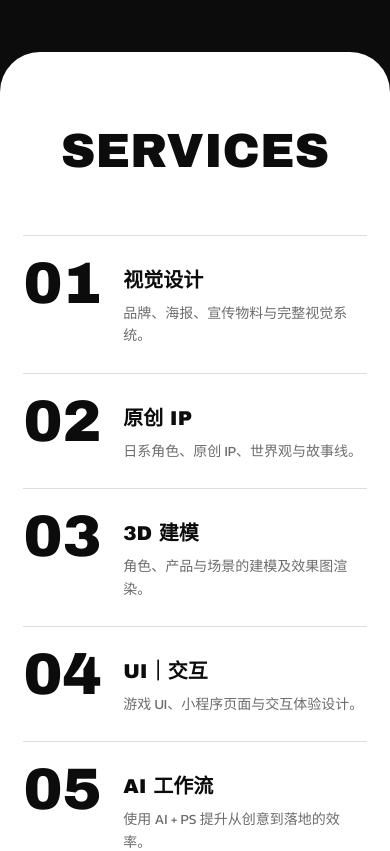
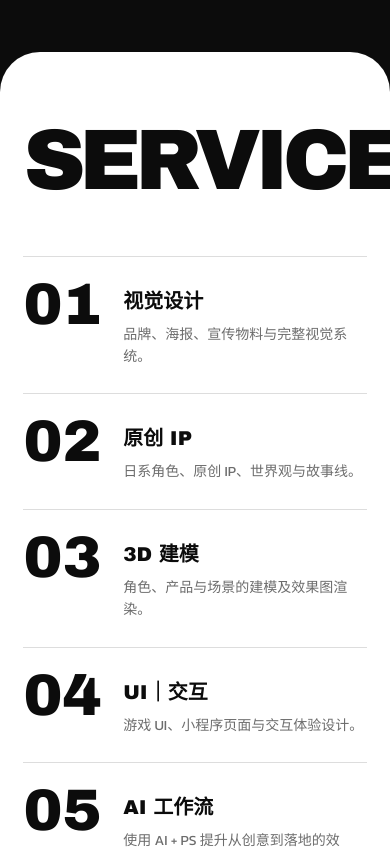
Before and after one commit to luminakwan/Portfolio, a React (Vite) app: page / in a window 390 px wide. Shown: the part 2620-3471 px from the top of the page. Built offline with nearby package versions, Linux system fonts and the light colour scheme.

Commit message:
Revert "Fit section headings within mobile layouts"
This reverts commit 63cf469a33ed61a1553fd67f868b1905d5c78fc0.

```diff
--- a/src/styles.css
+++ b/src/styles.css
@@ -75,15 +75,6 @@
 
 .hero-title .portrait-image{top:2%;bottom:auto;width:clamp(300px,39vw,560px);mix-blend-mode:normal;filter:none;z-index:2}.hero-bottom{position:absolute;bottom:7%;left:0;right:0;justify-content:center;text-align:center}.hero-bottom p{max-width:420px}.hero-title h1{position:relative;z-index:3}@media(max-width:700px){.hero-title .portrait-image{top:4%;width:72vw}.hero-bottom{bottom:4%}}
 
-@media (max-width:700px) {
-  .services h2,.projects>h2,.timeline h2 { font-size:48px;line-height:1;letter-spacing:0;width:auto;max-width:100%; }
-  .contact h2 { font-size:36px;line-height:1.05;letter-spacing:0;max-width:100%; }
-}
-@media (max-width:380px) {
-  .services h2,.projects>h2,.timeline h2 { font-size:40px; }
-  .contact h2 { font-size:30px; }
-}
-
 /* Keep every bold display element on the same Segoe UI Black face. */
 h1,h2,h3,h4,h5,h6,strong{font-family:'Segoe UI Black','Arial Black',Impact,sans-serif;font-weight:900}
 
```
